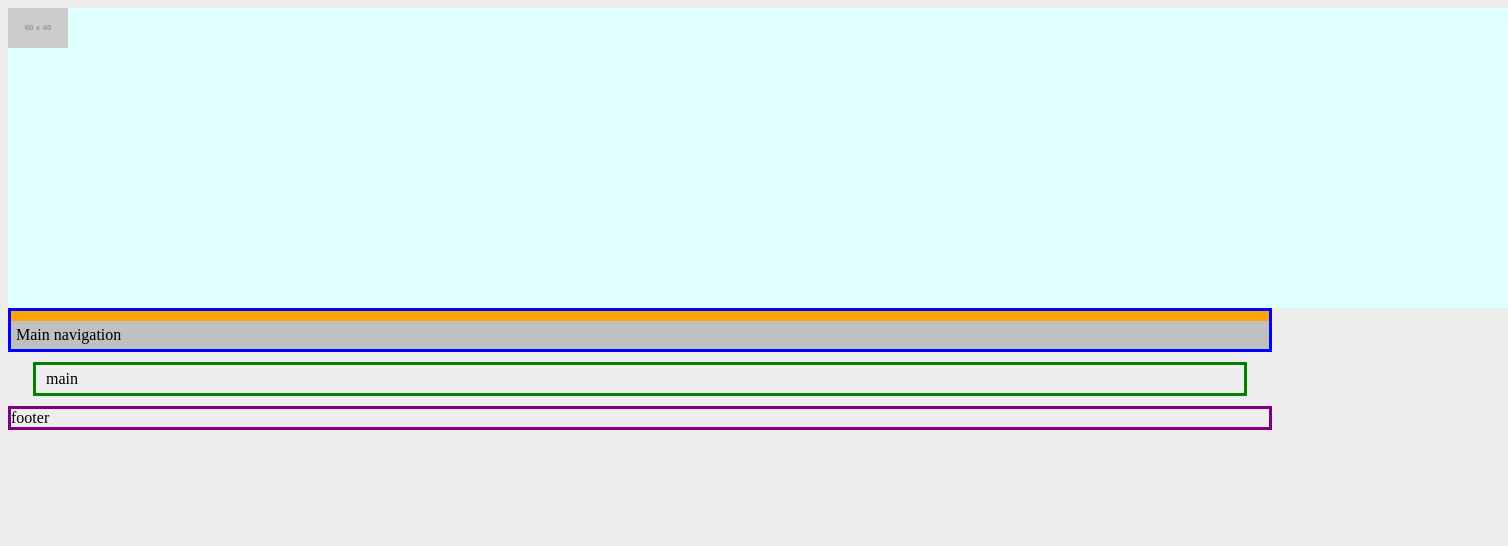
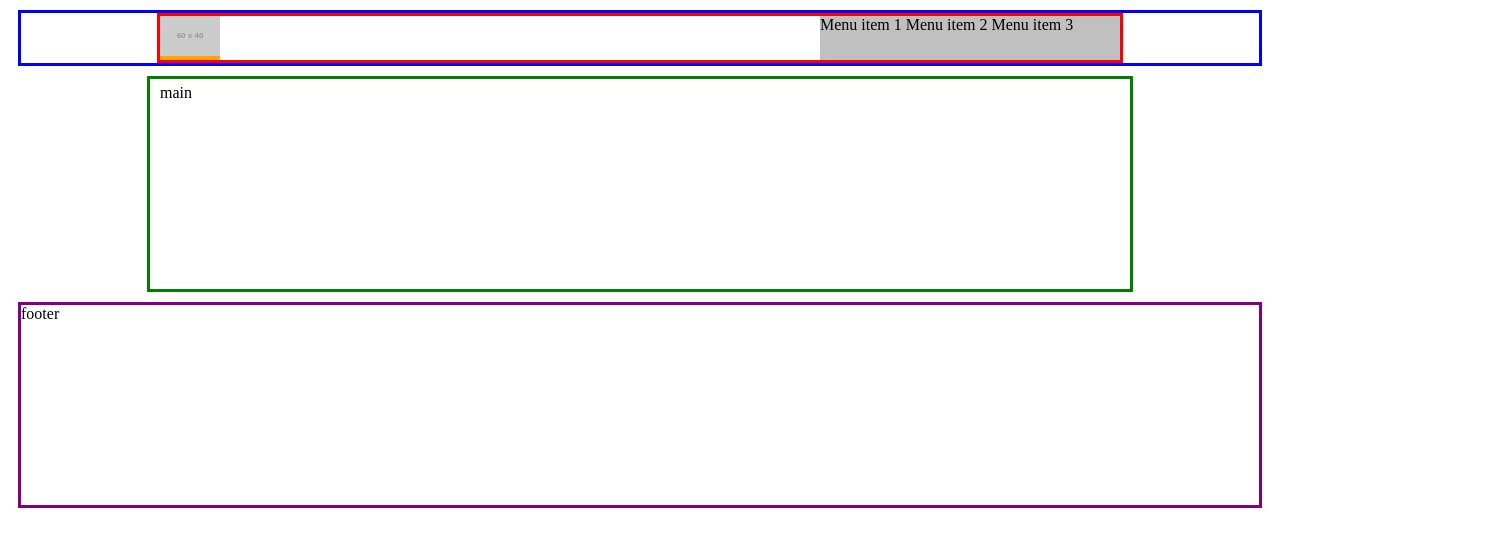
Before and after one commit to cik10p/Java2-6-Frontend, a plain HTML site: page FE-P2/layout/index.html in a window 1280 px wide. Shown: the whole page, 1508 px wide, since content can reach past the window. Drawn offline with Linux system fonts and the light colour scheme; placeholder pictures from the web are drawn by us.

Commit message:
Atnaujinom layout

```diff
--- a/FE-P2/layout/css/style.css
+++ b/FE-P2/layout/css/style.css
@@ -1,17 +1,16 @@
-body{
-    /* background-image:url('../img/bg-3.jpg'); */
-    background: #eee;
-}
 
 header{
     border:3px solid blue;
-
+    margin:10px;
+    min-height: 50px;
 }
 
 main{
     border: 3px solid green;
-    margin:10px 25px;
+    margin:10px auto;
+    width:960px;
     padding:5px 10px;
+    min-height: 200px;
 }
 /*
 .flex-container{
@@ -20,19 +19,26 @@ main{
 
 footer{
     border: 3px solid purple;
+    margin:10px;
+    min-height: 200px;
 }
 
 .logo{
-    padding:5px;
+    width:60px;
     background-color: orange;
+    display: inline-block;
 }
 .nav{
-    padding:5px;
     background-color: silver;
+    width:300px;
+    display: inline-block;
 }
 
-.test{
-    width:1500px;
-    height:300px;
-    background: lightcyan;
+.wrapper{
+    border: 3px solid red;
+    max-width:960px;
+    margin:0px auto;
+
+    display: flex;
+    justify-content: space-between;
 }
--- a/FE-P2/layout/index.html
+++ b/FE-P2/layout/index.html
@@ -9,18 +9,15 @@
 </head>
 <body>
 
-    <div class="test">
-        <img src="https://placehold.co/60x40.png?text=logo"/>
-    </div>
-
     <header>
-        <div class="flex-container">
+        <div class="wrapper">
             <div class="logo">
-                <!-- https://placehold.co/600x400/000000/FFFFFF/png?text=hello -->
-
+                <img src="https://placehold.co/60x40/000000/FFFFFF/png?text=hello" />
             </div>
             <div class="nav">
-                Main navigation
+                <span>Menu item 1</span>
+                <span>Menu item 2</span>
+                <span>Menu item 3</span>
             </div>
         </div>
 
```
